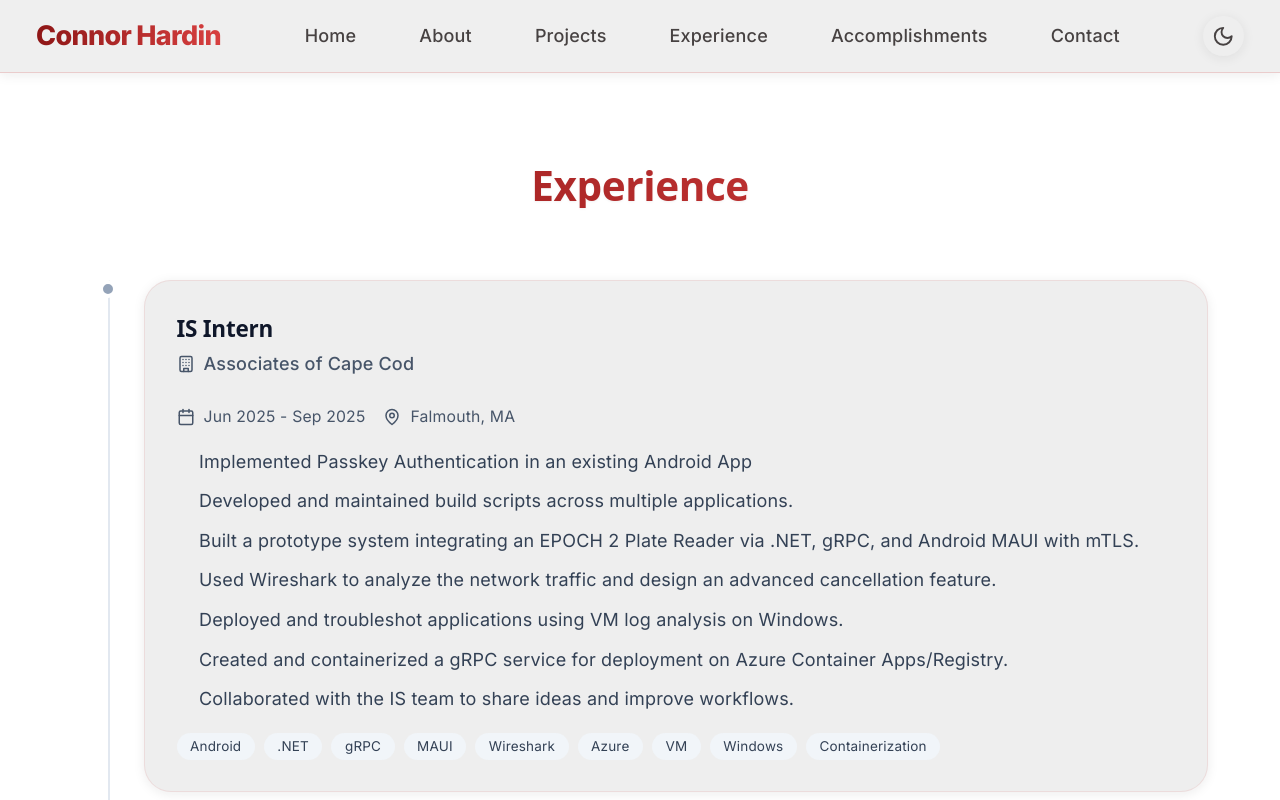
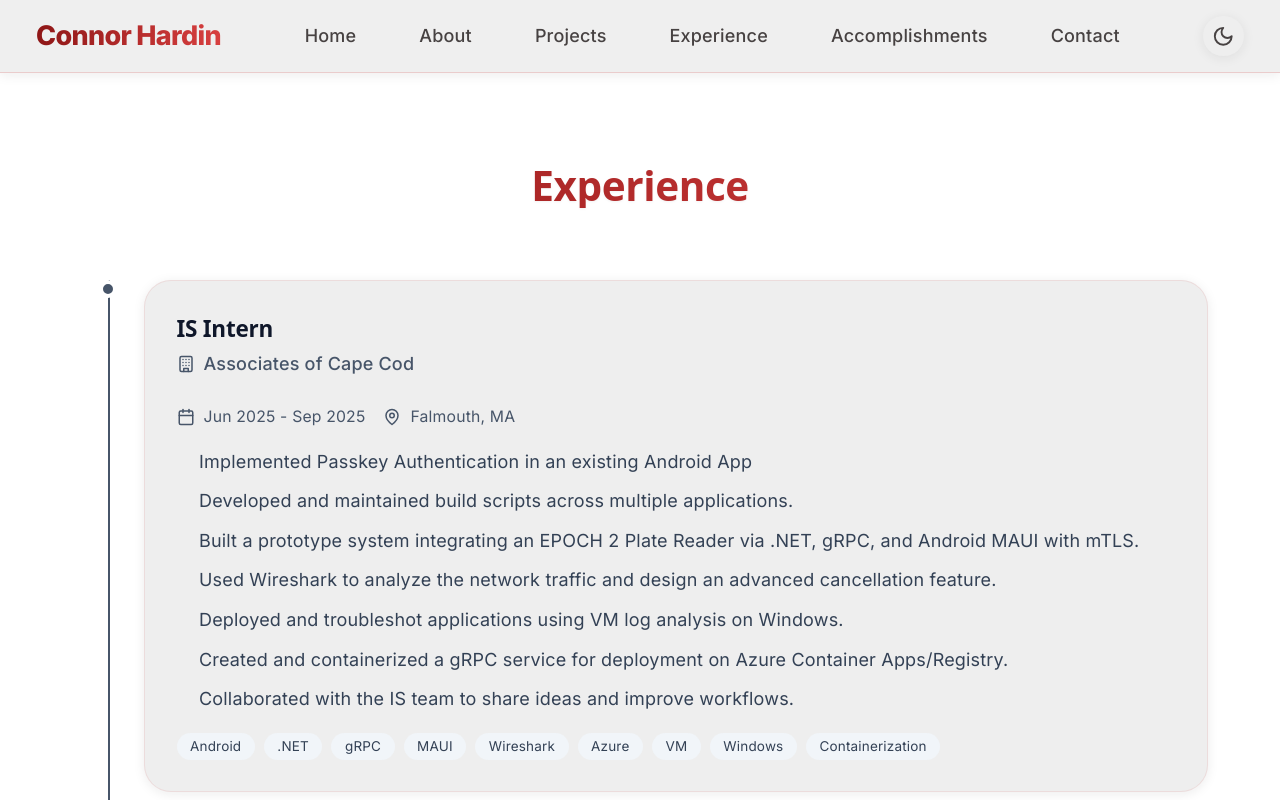
Before and after one commit to ConnorH41/connorhardin-portfolio, a Next.js app: page /experience in a window 1280 px wide. Shown: the top 800 px of the page. Built offline with nearby package versions, Linux system fonts and the light colour scheme.

Commit message:
Timeline color

```diff
--- a/components/ExperienceTimeline.tsx
+++ b/components/ExperienceTimeline.tsx
@@ -18,14 +18,16 @@ export default function ExperienceTimeline() {
   return (
     <div className="relative">
       {/* Timeline Line */}
-      <div className="absolute left-8 top-0 bottom-0 w-0.5 bg-slate-200 dark:bg-slate-700"></div>
+  <div className="absolute left-8 top-0 bottom-0 w-0.5 bg-slate-600 dark:bg-slate-400"></div>
 
       <div className="space-y-12">
         {sortedExperiences.map((experience, index) => (
           <div key={experience.id} className="relative">
             {/* Timeline Dot */}
             <div className={`absolute left-6 w-4 h-4 rounded-full border-4 border-white dark:border-slate-800 ${
-              experience.current ? 'bg-primary-600' : 'bg-slate-400 dark:bg-slate-600'
+              experience.current
+                ? 'bg-green-600 dark:bg-green-400'
+                : 'bg-slate-600 dark:bg-slate-400'
             }`}></div>
 
             {/* Content */}
```
